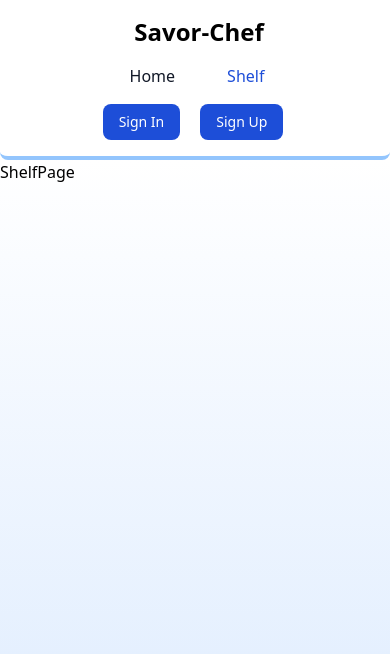
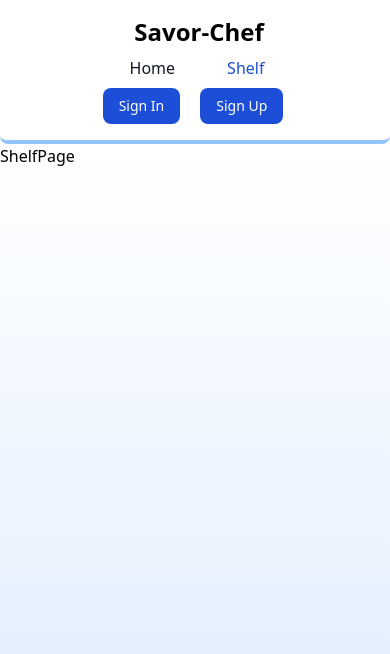
Before and after one commit to Yaroslaw07/savor-chef-front, a React (Create React App) app: page /shelf in a window 390 px wide. Shown: the top 654 px of the page. Built offline with nearby package versions, Linux system fonts and the light colour scheme.

Commit message:
small navbar fix

```diff
--- a/src/component/mainLayout/NavBar/NavBar.js
+++ b/src/component/mainLayout/NavBar/NavBar.js
@@ -16,7 +16,7 @@ function NavBar() {
   // p-0 font-medium  bg-gray-50 flex-col space-x-8 mt-0 border-0 md:bg-white dark:bg-gray-800 md:dark:bg-gray-900 dark:border-gray-700
   return (
     <nav className="sticky bg-white dark:bg-gray-900 w-full z-20 top-0 left-0 border-b-4 rounded-b-lg border-blue-300  dark:border-gray-600">
-      <div className="flex flex-wrap flex-col sm:flex-row gap-2 sm:gap-0 items-center justify-between p-4 pl-6">
+      <div className="flex flex-wrap flex-col sm:flex-row  sm:gap-0 items-center justify-between p-4 pl-6">
         <Link
           to="/"
           className="self-center text-2xl font-semibold whitespace-nowrap dark:text-white"
```
